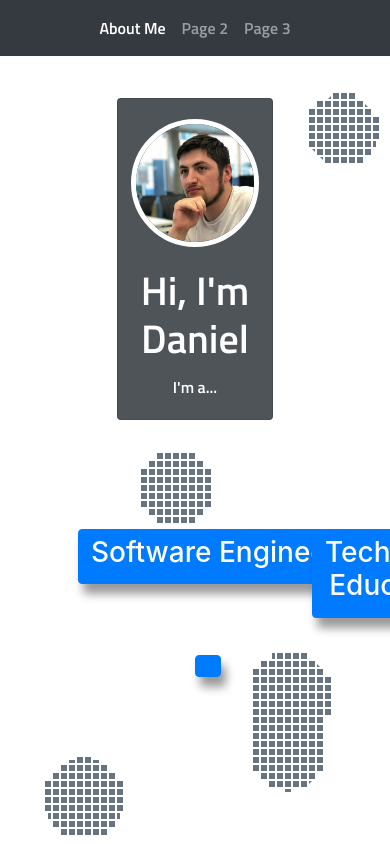
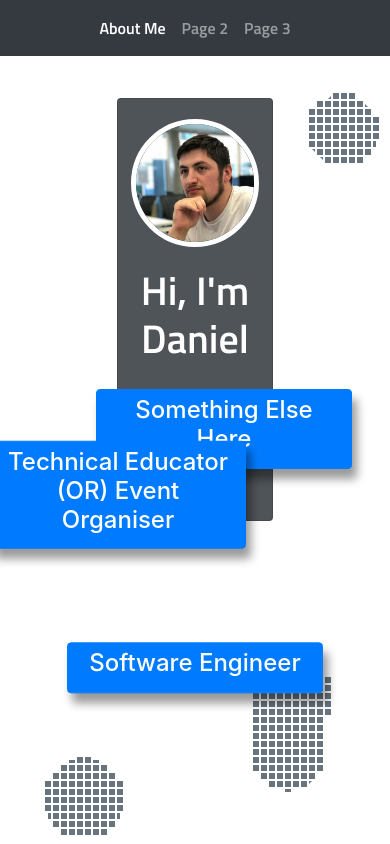
Before and after one commit to DanielCordell/Portfolio, a React (Create React App) app: page / in a window 390 px wide. Built offline with nearby package versions, Linux system fonts and the light colour scheme.

Commit message:
First page looking mighty fine
On anything but mobile and non-standard sizes

```diff
--- a/src/components/FloatyButton.js
+++ b/src/components/FloatyButton.js
@@ -19,14 +19,13 @@ class FloatyButton extends React.Component {
   AnimatedButton = styled(Button)`
     animation: ${this.floatAnimation} 2s ease-in-out infinite;
     box-shadow: 5px 10px 10px rgba(0, 0, 0, 0.4);
-    position: fixed;
-    left: ${this.props.left};
-    top: ${this.props.top};
+    width: 16em;
   `
 
   render() {
+    const { onHover, style, text } = this.props;
     return (
-      <this.AnimatedButton><h3>{this.props.text}</h3></this.AnimatedButton>
+      <this.AnimatedButton onMouseEnter={onHover} style={style}><h4>{text}</h4></this.AnimatedButton>
     );
   }
 }
--- a/src/components/IntroBox.js
+++ b/src/components/IntroBox.js
@@ -37,7 +37,7 @@ class IntroBox extends React.Component {
         <Card.Body>
           <Card.Title><h1>Hi, I'm Daniel</h1></Card.Title>
             <Card.Text>
-              I'm a...
+              <br/><span style={{fontSize: "1.2em"}}>I'm a...</span><br/><span style={{fontSize: "1.5em"}}>{this.props.text}</span>
             </Card.Text>
           </Card.Body>
         </this.StyledCard>
--- a/src/components/Main.js
+++ b/src/components/Main.js
@@ -1,14 +1,26 @@
-import React from "react";
+import React, { useState } from "react";
 import IntroBox from "./IntroBox";
 import FloatyButton from "./FloatyButton";
 
+const buttonDetails = [
+  { style: { float: "left",  marginLeft: "6em",   marginTop: "-10em", animationDelay: "0s" }, text: "Something Else Here" },
+  { style: { float: "right", marginRight: "9em", marginTop: "-7em", animationDelay: "-0.3s" }, text: "Technical Educator (OR) Event Organiser" },
+  { style: { margin: "5em auto 0", display: "block",  animationDelay: "-0.6s", position: "absolute", left: "0", "right": "0"}, text: "Software Engineer" }
+]
+
+
 export default function Main(props) {
+
+  const [highlightedButtonIndex, setHighlightedButtonIndex] = useState(2)
+
   return (
     <>
-      <IntroBox />
-      <FloatyButton left="20vw" top="65vh" text="Software Engineer" />
-      <FloatyButton left="80vw" top="65vh" text="Technical Educator" />
-      <FloatyButton left="50vw" top="80vh" />
+      <IntroBox text={buttonDetails[highlightedButtonIndex].text}/>
+      <div style={{marginTop: "3em"}}>
+        {
+          buttonDetails.map((it, i) => <FloatyButton key={i} style={it.style} text={it.text} onHover={() => {console.log("hmm"); setHighlightedButtonIndex(i)}} />)
+        }
+      </div>
     </>
   );
 }
```
